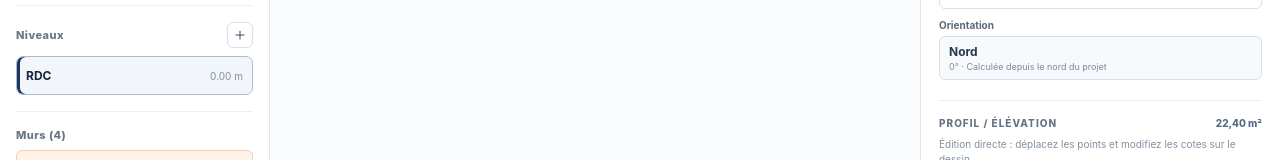
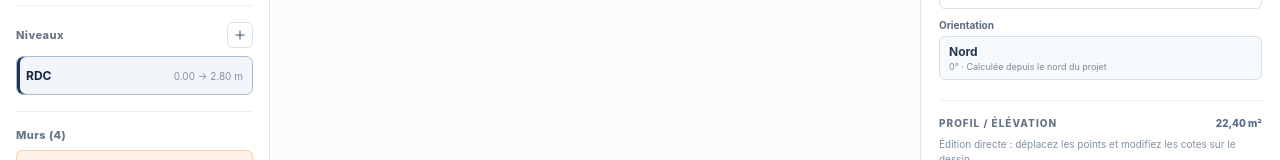
Before and after one commit to Romain76160/donut-energy, a React (Vite) app: page / in a window 1280 px wide. Shown: the part 337-497 px from the top of the page. Built offline with nearby package versions, Linux system fonts and the light colour scheme.

Commit message:
Afficher la plage verticale des niveaux

```diff
--- a/src/components/ModelSidebar.tsx
+++ b/src/components/ModelSidebar.tsx
@@ -53,6 +53,7 @@ export function ModelSidebar({
   const text = translations[language];
   const defaultWallsLabel = language === "fr" ? "Murs par défaut" : "Default walls";
   const virtualLabel = language === "fr" ? "Séparation virtuelle" : "Virtual boundary";
+  const voidLabel = language === "fr" ? "vide" : "open";
   const wallTypeLabel = (wall: Wall) => wall.type === "external"
     ? text.external
     : wall.type === "internal"
@@ -105,7 +106,8 @@ export function ModelSidebar({
         <div className="level-list">
           {levels.map((level) => (
             <button key={level.id} className={level.id === activeLevelId ? "active" : ""} onClick={() => onSelectLevel(level.id)}>
-              <span>{level.name}</span><small>{level.elevation.toFixed(2)} m</small>
+              <span>{level.name}</span>
+              <small>{level.elevation.toFixed(2)} → {level.ceilingElevation.toFixed(2)} m{level.openToBelow ? ` · ${voidLabel}` : ""}</small>
             </button>
           ))}
         </div>
```
